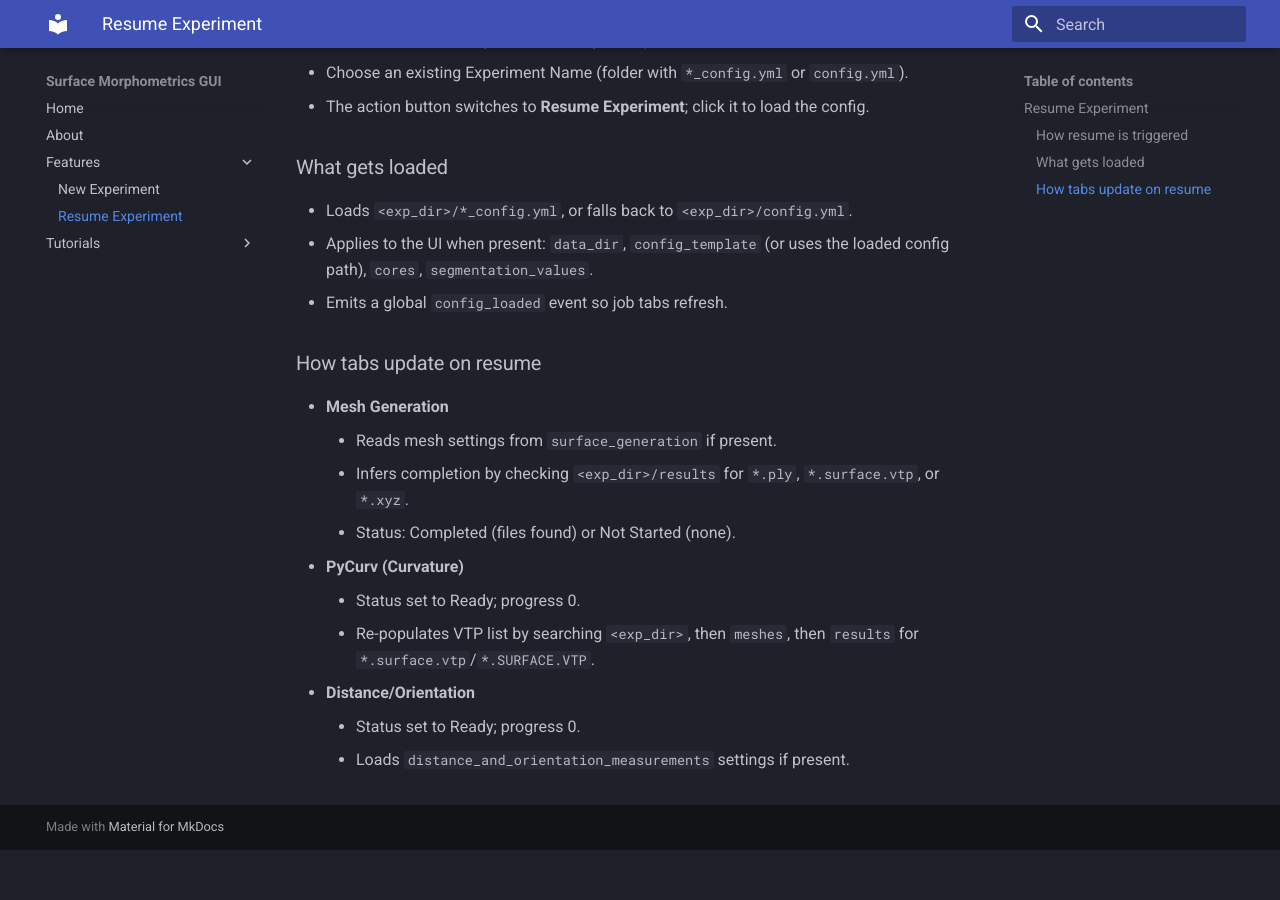
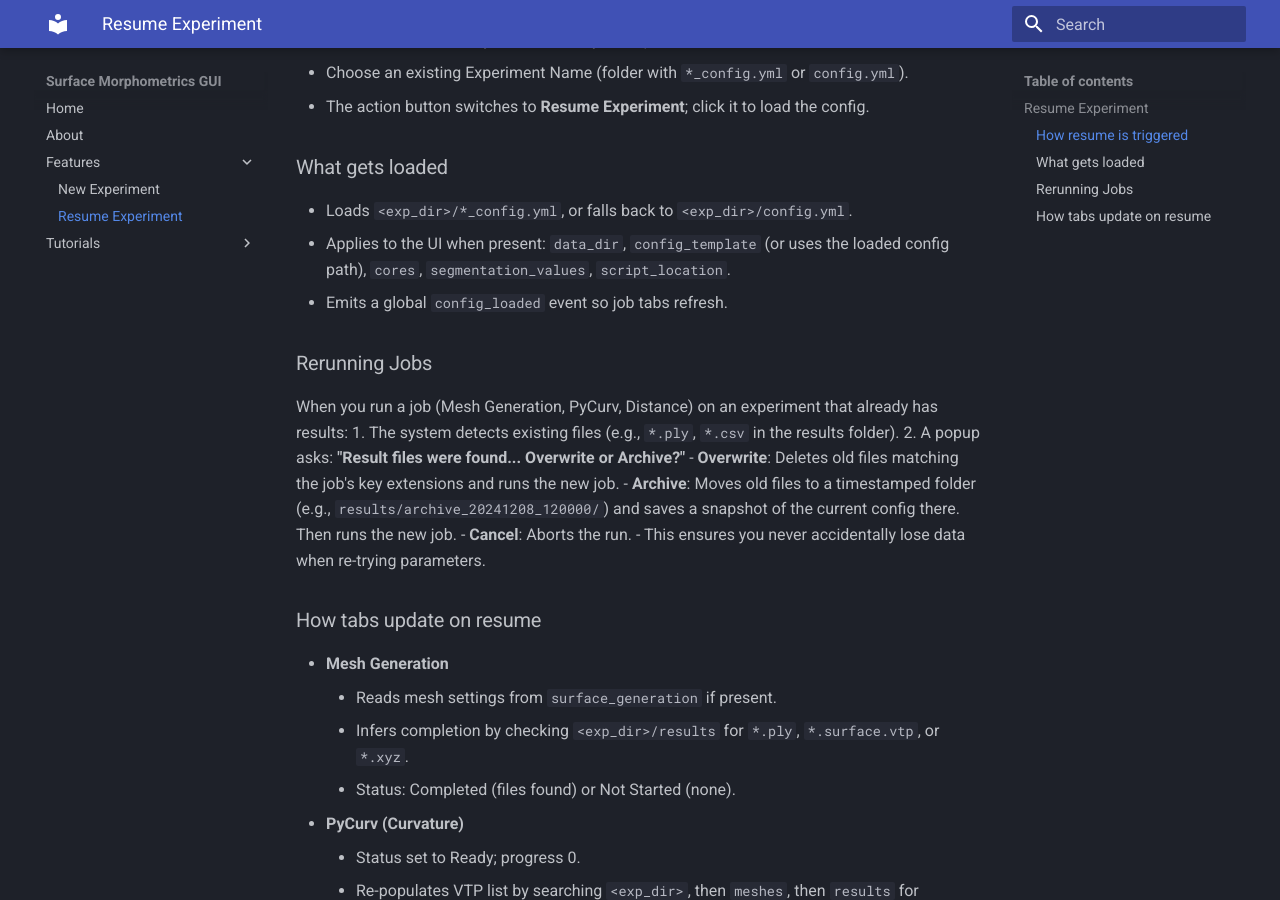
Before and after one commit to baradlab/surface-morphometrics-gui, an MkDocs documentation site: the page built from docs/features/resume-experiment.md, in a window 1280 px wide and 900 px high, scrolled down 333 px. Built offline with MkDocs 1.6.1 and Material for MkDocs 9.7.7, drawn with Linux system fonts in a browser that asks for light colours; before the commit the page ends 1183 px from its top, so only the background shows below that.

Commit message:
Update docs for new and resume experiment features

```diff
--- a/docs/features/resume-experiment.md
+++ b/docs/features/resume-experiment.md
@@ -9,8 +9,17 @@ Pick up where you left off. This page explains how resume is detected, what stat
 
 ### What gets loaded
 - Loads `<exp_dir>/*_config.yml`, or falls back to `<exp_dir>/config.yml`.
-- Applies to the UI when present: `data_dir`, `config_template` (or uses the loaded config path), `cores`, `segmentation_values`.
+- Applies to the UI when present: `data_dir`, `config_template` (or uses the loaded config path), `cores`, `segmentation_values`, `script_location`.
 - Emits a global `config_loaded` event so job tabs refresh.
+
+### Rerunning Jobs
+When you run a job (Mesh Generation, PyCurv, Distance) on an experiment that already has results:
+1. The system detects existing files (e.g., `*.ply`, `*.csv` in the results folder).
+2. A popup asks: **"Result files were found... Overwrite or Archive?"**
+    - **Overwrite**: Deletes old files matching the job's key extensions and runs the new job.
+    - **Archive**: Moves old files to a timestamped folder (e.g., `results/archive_20241208_120000/`) and saves a snapshot of the current config there. Then runs the new job.
+    - **Cancel**: Aborts the run.
+- This ensures you never accidentally lose data when re-trying parameters.
 
 ### How tabs update on resume
 - **Mesh Generation**
```
Also changed, not shown: docs/features/new-experiment.md (+7 -0 lines).
